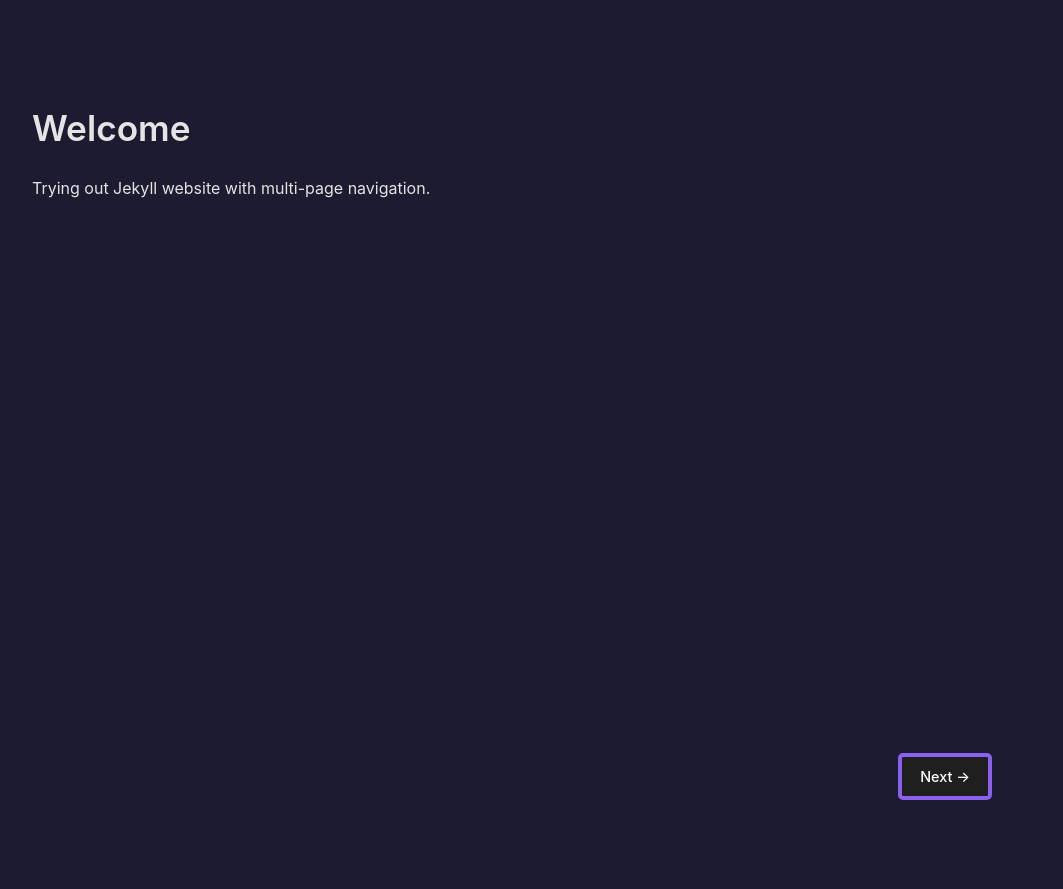
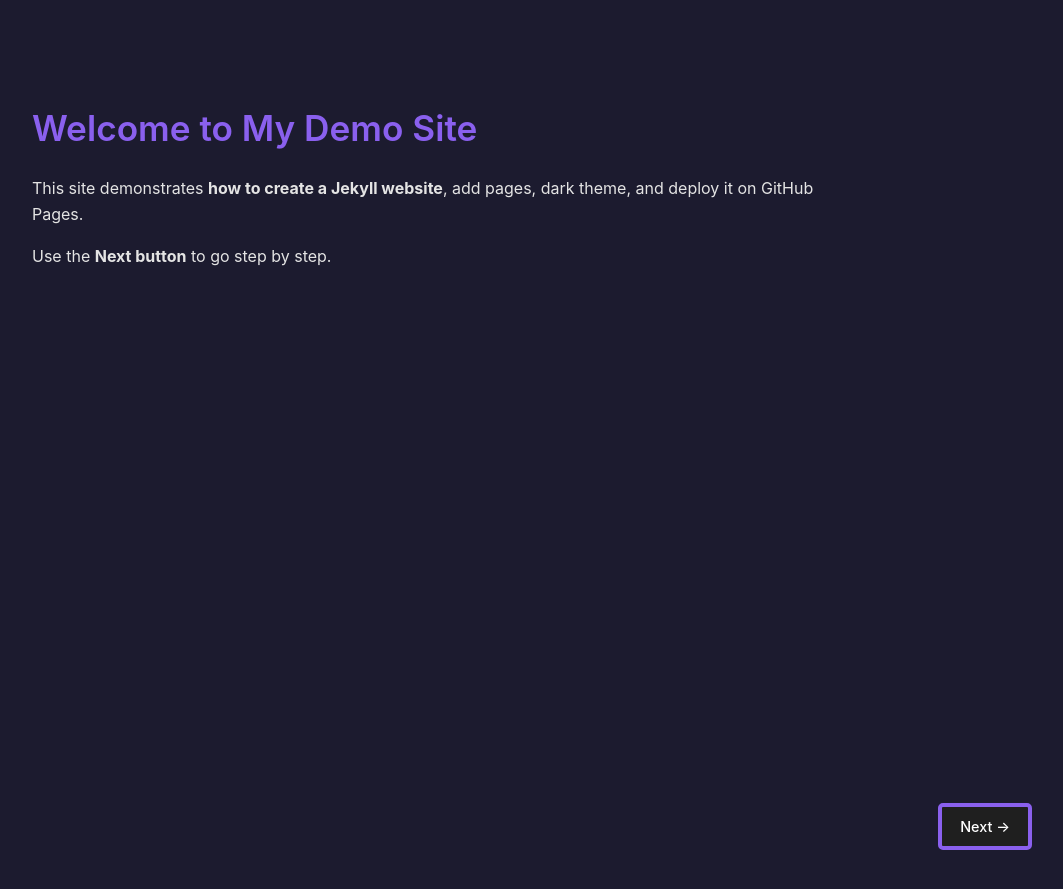
Before and after one commit to adrija98/demo, a Jekyll site: the page built from index.markdown, in a window 1280 px wide. Shown: the top 889 px of the page, without its empty margins (208-1271 px from the left). Built offline with Jekyll 4.4.1, drawn with Linux system fonts in a browser that asks for light colours.

Commit message:
Initial Jekyll site

```diff
--- a/_config.yml
+++ b/_config.yml
@@ -1,3 +1,5 @@
-title: Demo Site
-baseurl: "/demo" # Important for project repo
+title: Demo Site Tutorial
+baseurl: "/demo"       # Important for project pages
 url: "https://adrija98.github.io"
+markdown: kramdown
+highlighter: rouge
--- a/assets/style.css
+++ b/assets/style.css
@@ -16,12 +16,13 @@ h1 {
   font-size: 2.2rem;
   font-weight: 600;
   margin-bottom: 20px;
+  color: #8a60ee;
 }
 
 .nav-buttons {
   position: fixed;
-  bottom: 100px;
-  right: 80px;
+  bottom: 50px;
+  right: 40px;
 }
 
 .btn {
@@ -41,6 +42,12 @@ h1 {
   background-color: #2a2a2a;
 }
 
+.next-info {
+	font-size: 0.85rem;
+  	font-weight: 400;
+	float: right;
+}
+
 @media (max-width: 600px) {
   .container {
     margin: 60px auto;
--- a/index.markdown
+++ b/index.markdown
@@ -1,12 +1,15 @@
 ---
 layout: default
-title: Home
+title: Welcome
+permalink: /index.html
 ---
 
-# Welcome
+# Welcome to My Demo Site
 
-Trying out Jekyll website with multi-page navigation.
+This site demonstrates **how to create a Jekyll website**, add pages, dark theme, and deploy it on GitHub Pages.
+
+Use the **Next button** to go step by step.
 
 <div class="nav-buttons">
-  <a href="{{ site.baseurl }}/page1.html" class="btn">Next →</a>
+  <a href="{{ site.baseurl }}/step1.html" class="btn">Next →</a>
 </div>
```
Also changed, not shown: page1.md (deleted, +0 -14 lines), page2.md (deleted, +0 -13 lines), step1.md (added, +36 -0 lines), step1b.md (added, +40 -0 lines), step2.md (added, +27 -0 lines), step3.md (added, +92 -0 lines), step4.md (added, +32 -0 lines), step5.md (added, +25 -0 lines).
